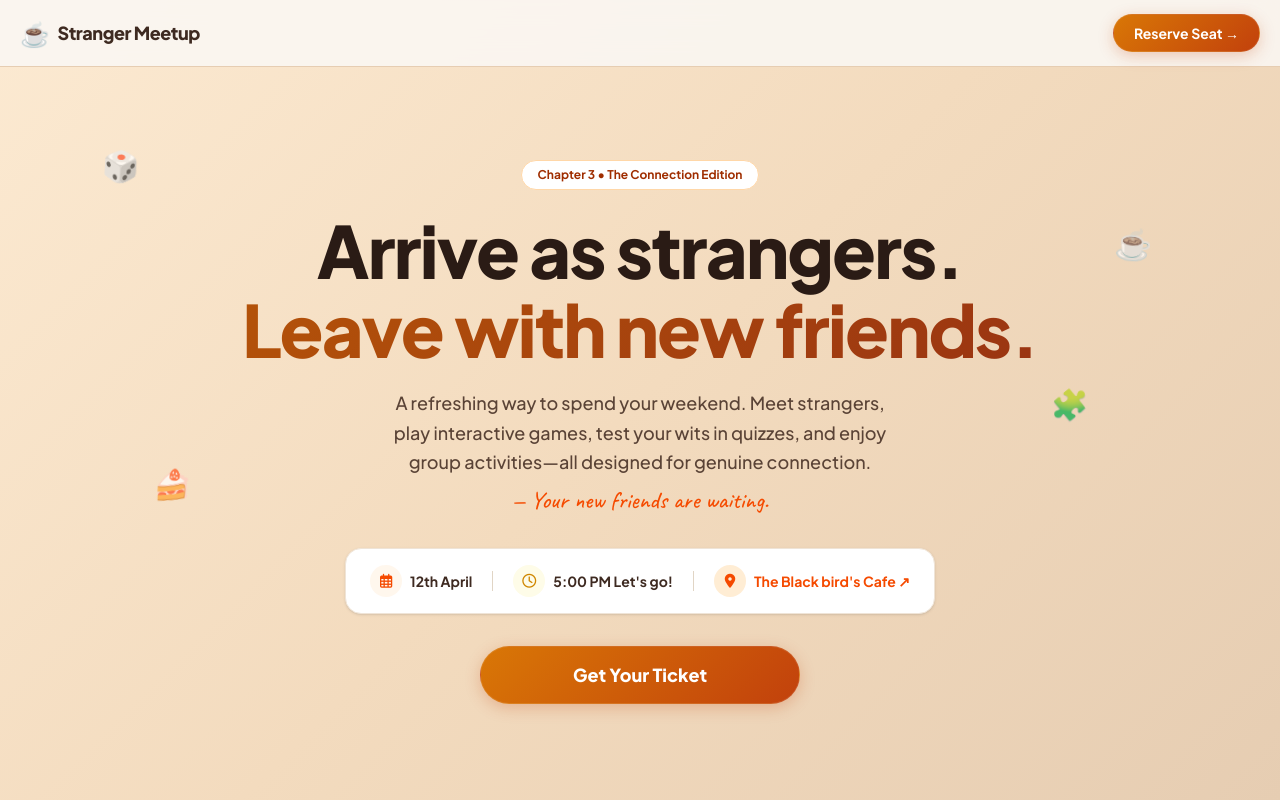
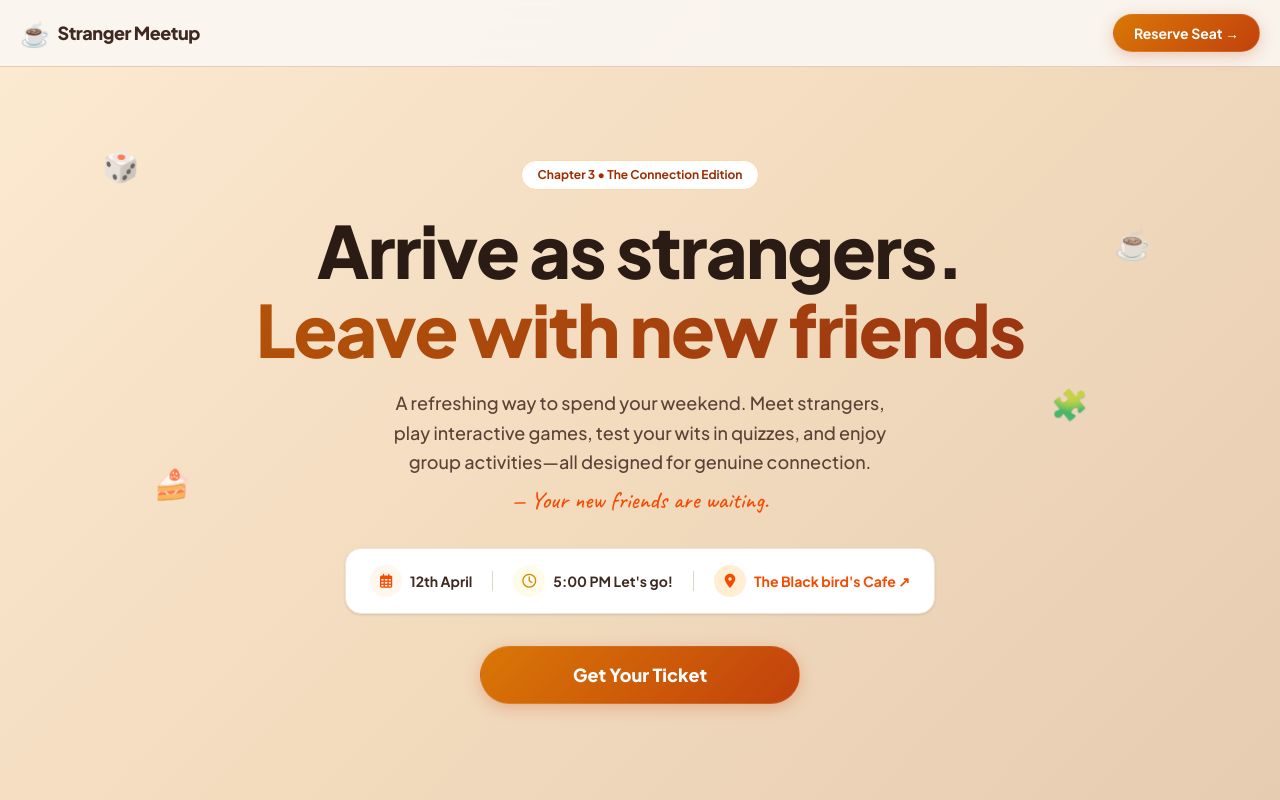
Before and after one commit to postifystudio1008/strangermeetup, a plain HTML site: page index.html in a window 1280 px wide. Shown: the top 800 px of the page. Drawn offline with nearby package versions, Linux system fonts and the light colour scheme.

Commit message:
Remove trailing period from span text

```diff
--- a/index.html
+++ b/index.html
@@ -179,7 +179,7 @@
             <h1
                 class="text-[2.5rem] md:text-6xl lg:text-7xl font-extrabold text-[#2a1b15] mb-5 leading-[1.1] tracking-tight scroll-element">
                 Arrive as strangers.<br>
-                <span class="warm-text-gradient">Leave with new friends.</span>
+                <span class="warm-text-gradient">Leave with new friends</span>
             </h1>
 
             <p class="text-base md:text-lg text-[#5a4336] mb-8 max-w-lg mx-auto leading-relaxed scroll-element font-medium"
```
